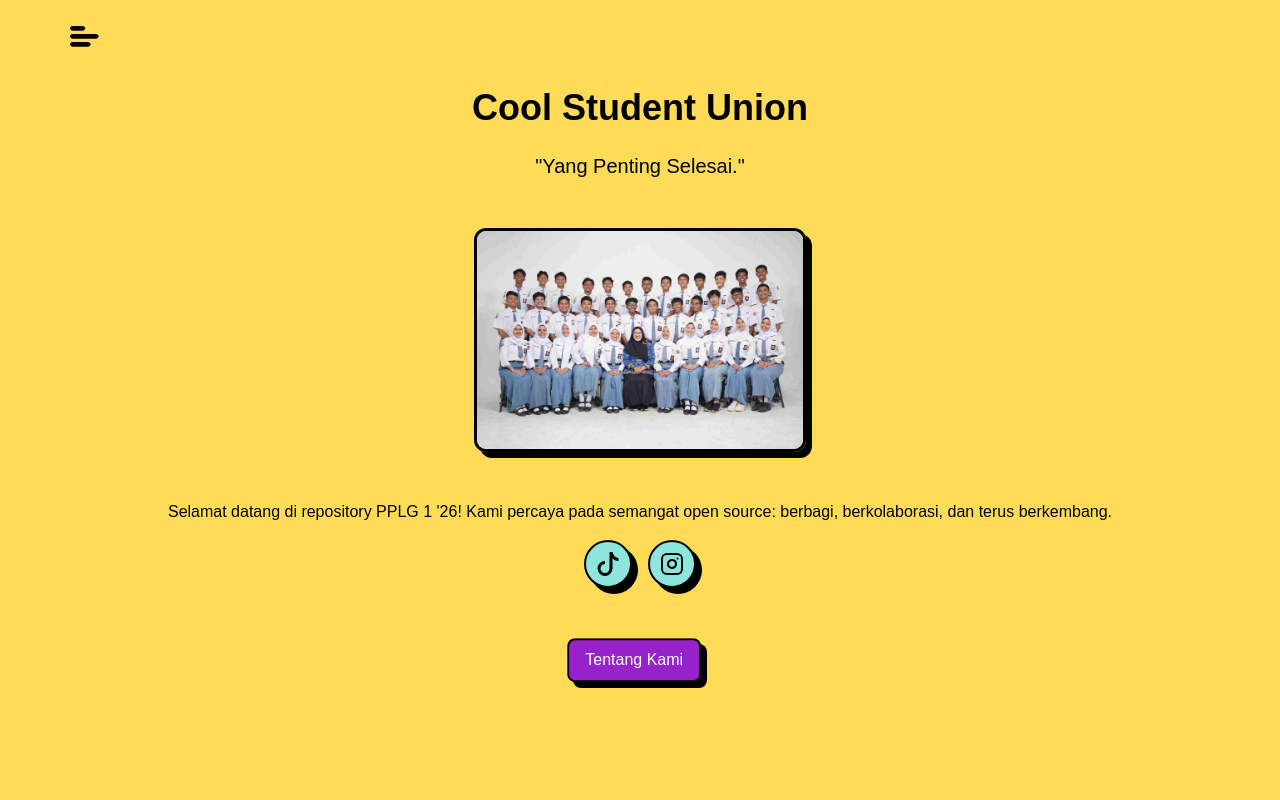
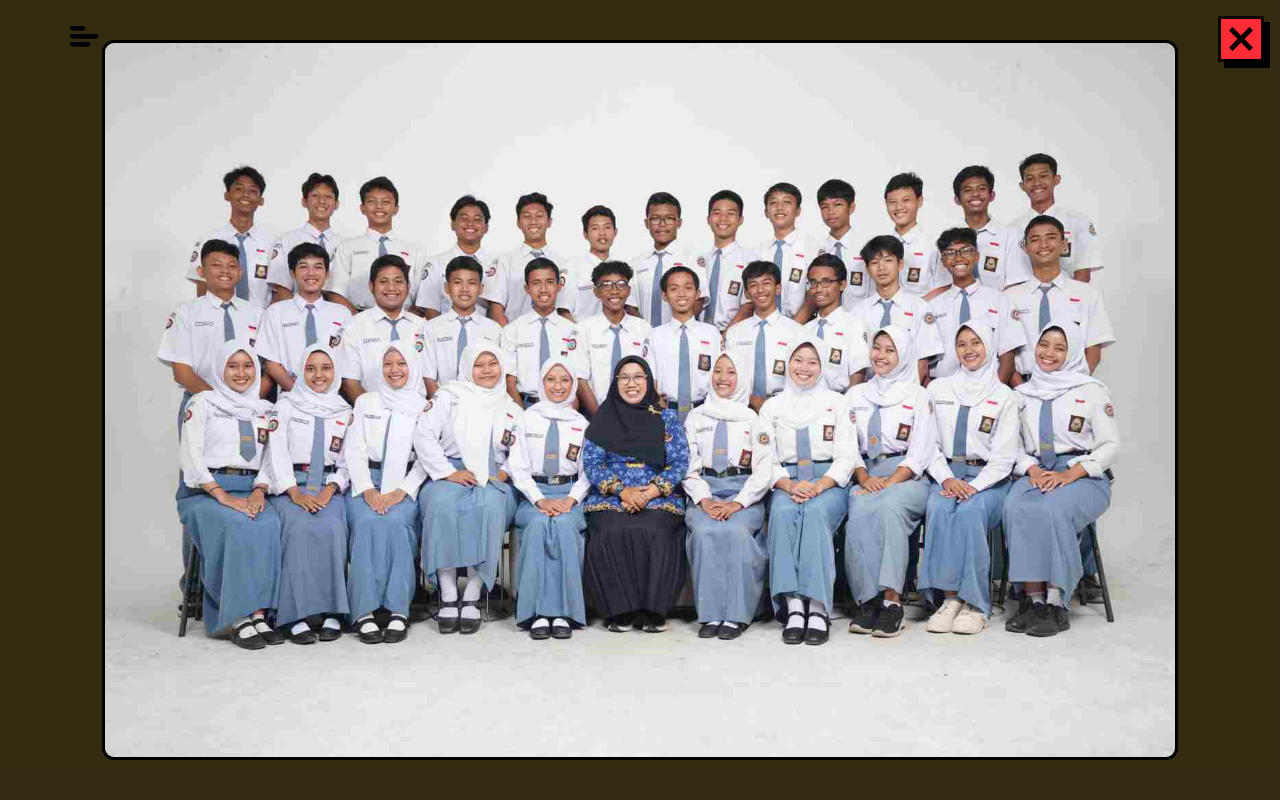
Before and after one commit to rifqi011/costudon-website, a React (Vite) app: page / in a window 1280 px wide. Both pictures are taken after a click on the element 640 px from the left and 340 px from the top of the page. Shown: the top 800 px of the page. Built offline with nearby package versions, Linux system fonts and the light colour scheme; a web font is replaced by a local one.

Commit message:
feat: Implement modal for image display with click animation and CSS enhancements

```diff
--- a/src/components/Image.jsx
+++ b/src/components/Image.jsx
@@ -1,16 +1,35 @@
-import { useState } from "react"
+import { useState, useEffect } from "react"
 
 export default function Image({ src, alt = "Image", className, onClick }) {
 	const [isClicked, setIsClicked] = useState(false)
+	const [modalOpen, setModalOpen] = useState(false)
+
+	useEffect(() => {
+		if (modalOpen) {
+			document.body.style.overflow = "hidden"
+		} else {
+			document.body.style.overflow = "unset"
+		}
+
+		return () => {
+			document.body.style.overflow = "unset"
+		}
+	}, [modalOpen])
 
 	const handleClick = () => {
 		setIsClicked(true)
+
 		setTimeout(() => {
 			setIsClicked(false)
 		}, 200)
+
+		setTimeout(() => {
+			setModalOpen(true)
+		}, 100)
 	}
 
 	return (
+		<>
 			<div
 				onClick={(e) => {
 					handleClick()
@@ -18,7 +37,26 @@ export default function Image({ src, alt = "Image", className, onClick }) {
 				}}
 				className={`overflow-hidden shadow-black rounded-xl border-3 border-black ${isClicked ? "animate-clicked" : ""} ${className}`}
 			>
-			<img src={src} alt={alt} className="object-cover bg-cover h-full w-full" />
+				<img src={src} alt={alt} className="object-cover bg-cover h-full w-full" loading="lazy" />
 			</div>
+
+            <div
+                className={`modal fixed top-0 left-0 z-50 h-full w-full items-center justify-center bg-black/80 ${modalOpen ? "flex" : "hidden"}`}
+                onClick={(e) => {
+                    if (e.target === e.currentTarget) {
+                        setModalOpen(false)
+                    }
+                }}
+            >
+				<div className={`absolute top-4 right-4 bg-red-500 border-3 border-black cursor-pointer p-2 shadow-black`} onClick={() => setModalOpen(false)}>
+					<svg xmlns="http://www.w3.org/2000/svg" width="24" height="24" viewBox="0 0 40 40" fill="none">
+						<path d="M36.9705 3.02954L3.02933 36.9707" stroke="black" strokeWidth="8" />
+						<path d="M3.02954 3.02954L36.9707 36.9707" stroke="black" strokeWidth="8" />
+					</svg>
+				</div>
+
+				<img className={`object-contain max-w-[90vw] max-h-[90vh] rounded-xl border-3 border-black transition-all ease-in-out ${modalOpen ? "animate-modal" : ""}`} src={src} alt={alt} loading="lazy" />
+			</div>
+		</>
 	)
 }
--- a/src/index.css
+++ b/src/index.css
@@ -32,6 +32,10 @@ html {
 	.animate-clicked {
 		animation: animate-clicked 0.2s ease-in-out;
 	}
+
+    .animate-modal {
+        animation: animate-modal .5s ease-in-out;
+    }
 }
 
 @keyframes shadow-pulse {
@@ -63,6 +67,18 @@ html {
 	}
 }
 
+@keyframes animate-modal {
+	0% {
+		transform:scale(0);
+    }
+	50% {
+        transform:scale(1.2);
+	}
+	100% {
+        transform:scale(1);
+	}
+}
+
 body {
 	@apply font-lexend;
 }
```
Lines whose indentation alone changed are shown as unchanged.
